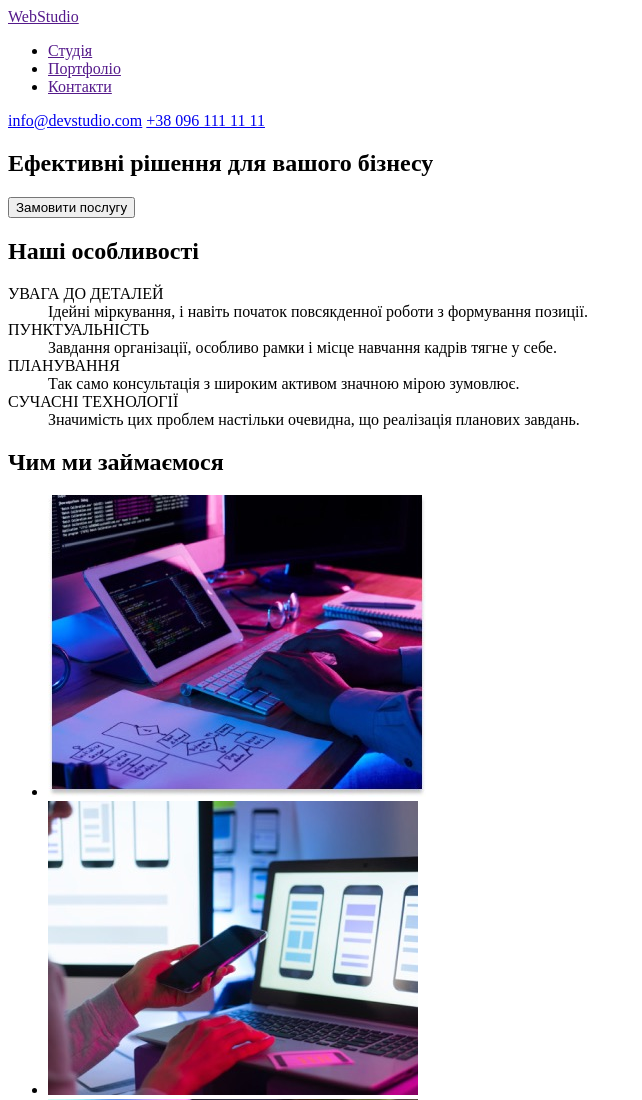
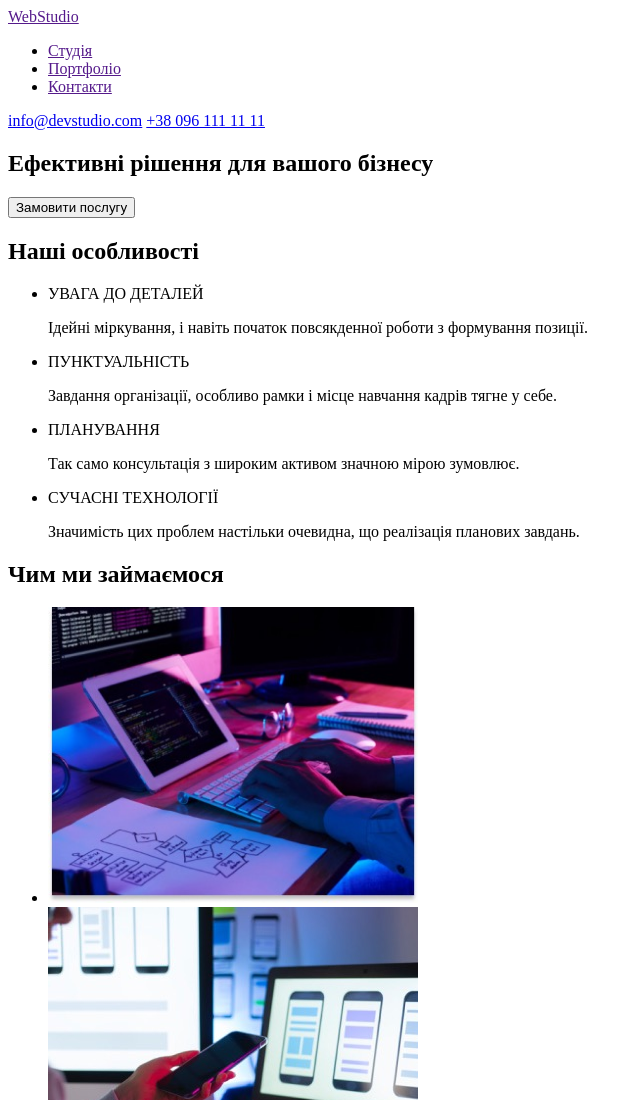
Before and after one commit to martinapovk/goit-markup-hw-01, a plain HTML site: page index.html in a window 1280 px wide. Shown: the top 1100 px of the page, without its empty margins (0-642 px from the left). Drawn offline with Linux system fonts and the light colour scheme.

Commit message:
додає атрибут width для img та змінює список в секції  "Наші особливості"

```diff
--- a/index.html
+++ b/index.html
@@ -28,24 +28,29 @@
 
         <section>
             <h2>Наші особливості</h2>
-            <dl>
-                <dt>УВАГА ДО ДЕТАЛЕЙ</dt>
-                <dd>Ідейні міркування, і навіть початок повсякденної роботи з формування позиції.</dd>
-                <dt>ПУНКТУАЛЬНІСТЬ</dt>
-                <dd>Завдання організації, особливо рамки і місце навчання кадрів тягне у себе.</dd>
-                <dt>ПЛАНУВАННЯ</dt>
-                <dd>Так само консультація з широким активом значною мірою зумовлює.</dd>
-                <dt>СУЧАСНІ ТЕХНОЛОГІЇ</dt>
-                <dd>Значимість цих проблем настільки очевидна, що реалізація планових завдань.</dd>
-            </dl>
+            <ul>
+                <li>УВАГА ДО ДЕТАЛЕЙ
+                    <p>Ідейні міркування, і навіть початок повсякденної роботи з формування позиції.</p>
+                </li>
+                <li>ПУНКТУАЛЬНІСТЬ
+                    <p>Завдання організації, особливо рамки і місце навчання кадрів тягне у себе.</p>
+                </li>
+                <li>ПЛАНУВАННЯ
+                    <p>Так само консультація з широким активом значною мірою зумовлює.</p>
+                </li>
+                <li>СУЧАСНІ ТЕХНОЛОГІЇ
+                    <p>Значимість цих проблем настільки очевидна, що реалізація планових завдань.</p>
+                </li>
+            </ul>
+
         </section>
 
         <section>
             <h2>Чим ми займаємося</h2>
             <ul>
-                <li><img src="./images/photo_1.jpg" alt="Людина набирає текст на клавіатурі"></li>
-                <li><img src="./images/photo_2.jpg" alt="Людина тримає у лівій руці телефон, а права рука на тачпаді ноутбука"></li>
-                <li><img src="./images/photo_3.jpg" alt="Людина тримає в руках планшет на якому зобращено шестикутник заповнений різними кольорами"></li>
+                <li><img src="./images/photo_1.jpg" alt="Людина набирає текст на клавіатурі" width="370" ></li>
+                <li><img src="./images/photo_2.jpg" alt="Людина тримає у лівій руці телефон, а права рука на тачпаді ноутбука" width="370" ></li>
+                <li><img src="./images/photo_3.jpg" alt="Людина тримає в руках планшет на якому зобращено шестикутник заповнений різними кольорами" width="370" ></li>
             </ul>
         </section>
 
```
